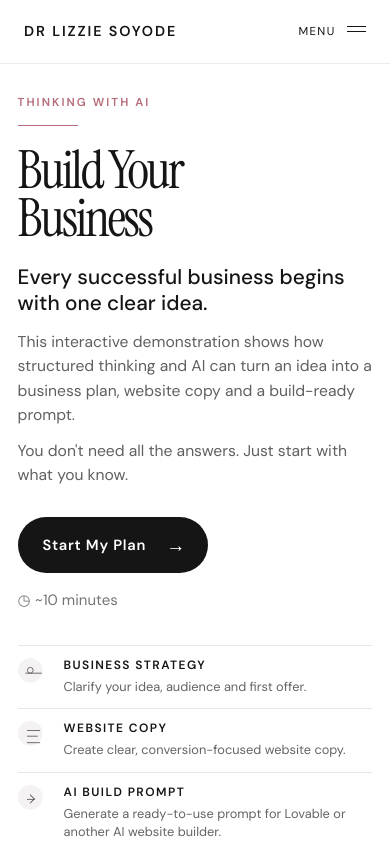
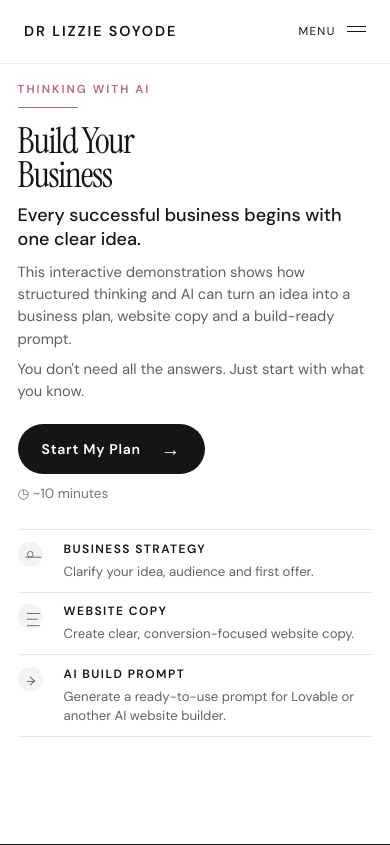
Before and after one commit to drlizlondon/lizzie-profile, a website built with Vite: page build-a-business.html in a window 390 px wide. Shown: the top 845 px of the page. Built offline with nearby package versions, Linux system fonts and the light colour scheme; no server answers.

Commit message:
fix(mobile): refine Build a Business layout and font sizes for mobile viewports

```diff
--- a/build-a-business-ui.js
+++ b/build-a-business-ui.js
@@ -191,7 +191,7 @@ const questionScreen = () => {
 
   const error = el('p', { className: 'bab-validation', role: 'alert' });
   const controls = el('div', { className: 'bab-controls' });
-  const back = el('button', { type: 'button', className: 'bab-secondary', text: state.index === 0 ? 'Back to welcome' : 'Back' });
+  const back = el('button', { type: 'button', className: 'bab-secondary', text: 'Back' });
   const next = el('button', { type: 'button', className: 'bab-primary', text: state.index === questions.length - 1 ? 'Review My Answers' : 'Continue' });
   back.addEventListener('click', () => {
     if (state.index === 0) setView('welcome');
--- a/build-a-business.css
+++ b/build-a-business.css
@@ -638,44 +638,51 @@
   }
   .bab-main {
     min-height: 100svh;
-    padding: 4.8rem 0 0;
+    padding: 4.5rem 0 0;
   }
   .bab-frame {
-    min-height: calc(100svh - 4.8rem);
-    padding: 2.2rem 1.1rem 3rem;
+    min-height: calc(100svh - 4.5rem);
+    padding: 1.6rem 1.1rem 2.5rem;
     border-width: 1px 0 0;
-    border-radius: 24px 24px 0 0;
+    border-radius: 20px 20px 0 0;
     box-shadow: none;
   }
   .bab-welcome {
     grid-template-columns: 1fr;
-    gap: 2rem;
+    gap: 1.5rem;
     min-height: 0;
-    padding: 1rem 1.1rem 1.5rem;
+    padding: 0.5rem 1.1rem 2rem;
   }
-  .bab-welcome h1 {
-    margin-bottom: 1.35rem;
-    font-size: clamp(3.25rem, 13vw, 4.5rem);
+  .bab-welcome h1,
+  .bab-frame .bab-welcome h1 {
+    margin-bottom: 0.9rem;
+    font-size: clamp(2.4rem, 8.5vw, 3.4rem);
+    line-height: 0.95;
+    letter-spacing: -0.035em;
   }
   .bab-welcome .bab-eyebrow {
     font-size: 0.72rem;
   }
   .bab-eyebrow-rule {
-    margin: 0.8rem 0 1.35rem;
+    margin: 0.5rem 0 1rem;
   }
   .bab-welcome .bab-lead {
-    margin-bottom: 0.9rem;
-    font-size: 1.35rem;
-    line-height: 1.25;
+    margin-bottom: 0.65rem;
+    font-size: clamp(1.1rem, 4vw, 1.25rem);
+    line-height: 1.3;
   }
   .bab-welcome-body {
-    font-size: 0.98rem;
-    line-height: 1.55;
+    font-size: 0.92rem;
+    line-height: 1.5;
+  }
+  .bab-welcome-body p {
+    margin: 0 0 0.5rem;
   }
   .bab-welcome .bab-primary {
-    min-height: 56px;
-    margin-top: 1.1rem;
-    padding: 0.85rem 1.4rem 0.85rem 1.55rem;
+    min-height: 50px;
+    margin-top: 0.9rem;
+    padding: 0.8rem 1.5rem;
+    font-size: 0.88rem;
   }
   .bab-welcome-features {
     width: 100%;
@@ -683,10 +690,10 @@
   .bab-feature {
     grid-template-columns: 34px 1fr;
     gap: 0.75rem;
-    padding: 0.75rem 0;
+    padding: 0.7rem 0;
   }
   .bab-feature p {
-    font-size: 0.8rem;
+    font-size: 0.825rem;
   }
   .bab-feature-icon {
     width: 30px;
@@ -696,6 +703,8 @@
   }
   .bab-welcome-meta {
     gap: 0.45rem 0.7rem;
+    margin-top: 0.55rem;
+    font-size: 0.85rem;
   }
   .bab-choices {
     grid-template-columns: 1fr;
@@ -703,8 +712,15 @@
   .bab-visual-grid {
     grid-template-columns: 1fr 1fr;
   }
-  .bab-question-screen h1 {
-    font-size: clamp(2.7rem, 12vw, 3.8rem);
+  .bab-question-screen h1,
+  .bab-frame h1 {
+    max-width: none;
+    font-size: clamp(1.85rem, 6.8vw, 2.5rem);
+    line-height: 1.12;
+    margin: 0.4rem 0 0.9rem;
+  }
+  .bab-progress {
+    margin-bottom: 1.5rem;
   }
   .bab-controls {
     position: sticky;
@@ -712,21 +728,27 @@
     bottom: 0;
     margin-right: -1.1rem;
     margin-left: -1.1rem;
-    padding: 1rem 1.1rem calc(1rem + env(safe-area-inset-bottom));
+    padding: 0.85rem 1.1rem calc(0.85rem + env(safe-area-inset-bottom, 0px));
     border-top: 1px solid var(--bab-line);
-    background: rgba(255, 255, 255, 0.94);
-    backdrop-filter: blur(12px);
+    background: #ffffff;
+    box-shadow: 0 -4px 16px rgba(15, 15, 15, 0.05);
   }
   .bab-review-item {
     gap: 0.75rem;
   }
+  body[data-builder-view="questions"] footer,
+  body[data-builder-view="review"] footer {
+    display: none;
+  }
 }
 @media (max-width: 480px) {
-  .bab-welcome h1 {
-    font-size: clamp(3.15rem, 13.5vw, 3.75rem);
+  .bab-welcome h1,
+  .bab-frame .bab-welcome h1 {
+    font-size: clamp(2.2rem, 9.2vw, 2.85rem);
+    margin-bottom: 0.75rem;
   }
   .bab-welcome .bab-lead {
-    font-size: 1.3rem;
+    font-size: 1.125rem;
   }
   .bab-welcome-meta {
     align-items: flex-start;
@@ -735,18 +757,18 @@
   .bab-visual-grid {
     grid-template-columns: 1fr;
   }
+  .bab-question-screen h1,
   .bab-frame h1 {
-    font-size: clamp(2.75rem, 14vw, 3.65rem);
-  }
-  .bab-frame .bab-welcome h1 {
-    font-size: clamp(3.15rem, 13.5vw, 3.75rem);
+    font-size: clamp(1.75rem, 6.5vw, 2.2rem);
+    line-height: 1.14;
   }
   .bab-controls {
     gap: 0.5rem;
   }
   .bab-controls button {
-    padding-right: 1rem;
-    padding-left: 1rem;
+    padding-right: 0.9rem;
+    padding-left: 0.9rem;
+    font-size: 0.76rem;
   }
   .bab-output-card {
     padding: 1.1rem;
```
